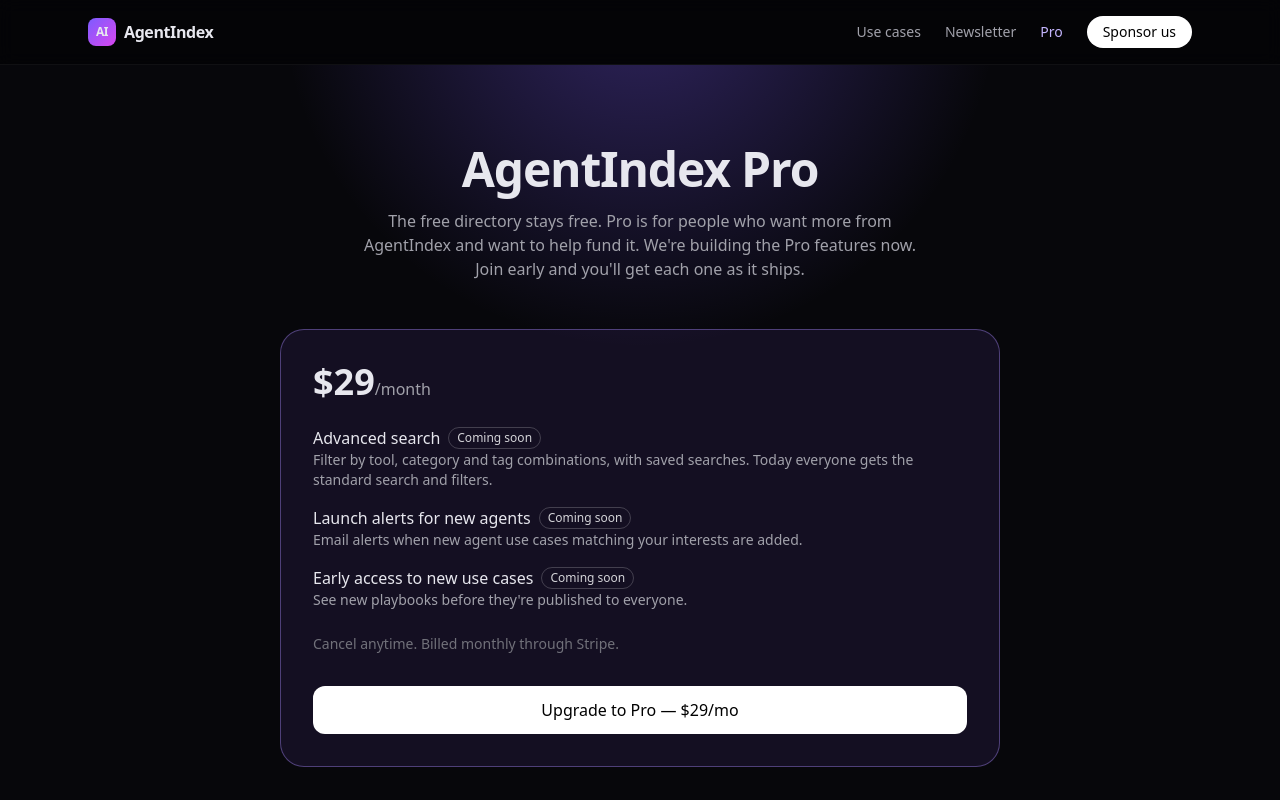
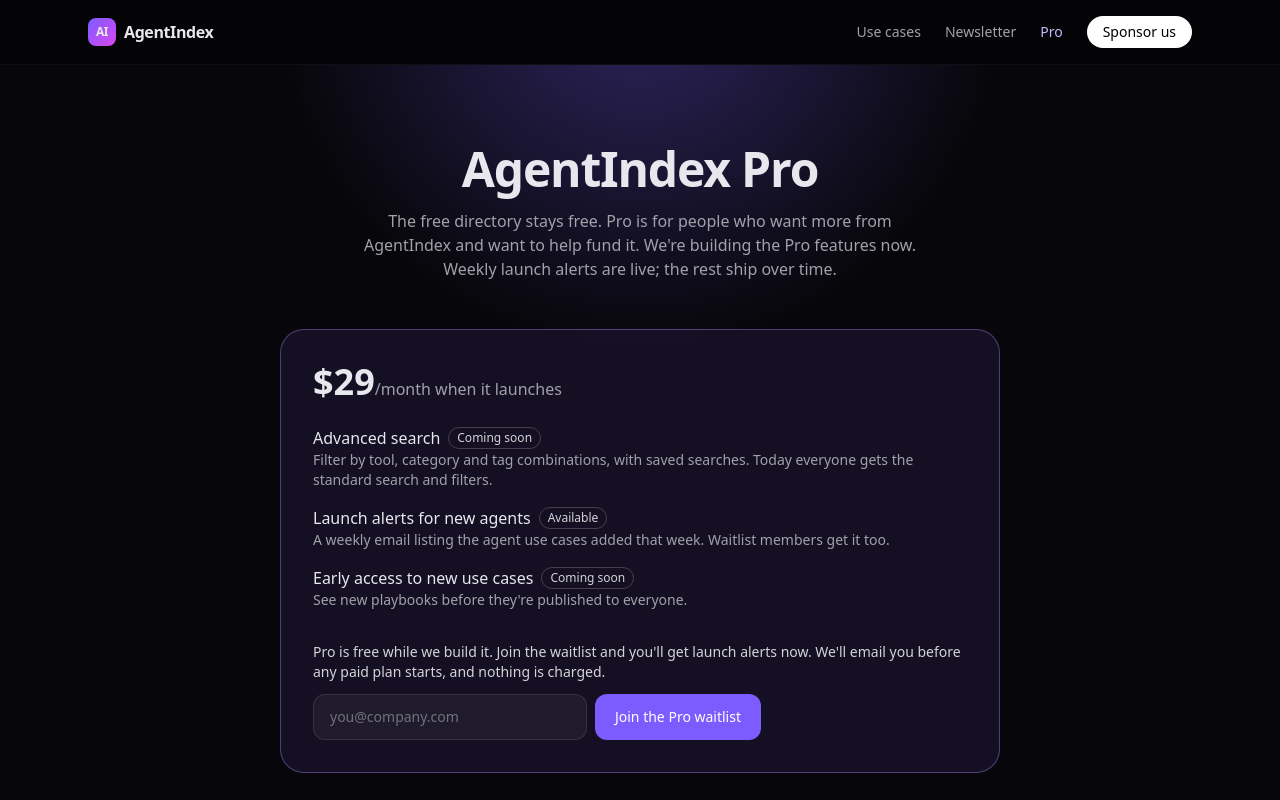
Before and after one commit to robertozanatta1/AgentIndex, a Next.js app: page /pro in a window 1280 px wide. Shown: the top 800 px of the page. Built offline with nearby package versions, Linux system fonts and the light colour scheme; no server answers.

Commit message:
Pro: free waitlist (checkout behind PRO_CHECKOUT_ENABLED), weekly launch alerts cron

```diff
--- a/app/api/checkout/pro/route.ts
+++ b/app/api/checkout/pro/route.ts
@@ -2,6 +2,8 @@
 import { siteUrl, stripePost } from "@/lib/stripe";
 // Creates a Stripe Checkout session for AgentIndex Pro ($29/mo, price set by STRIPE_PRO_PRICE_ID).
 export async function POST(req: Request) {
+  // Off by default: Pro is a free waitlist until a Pro feature ships. Set PRO_CHECKOUT_ENABLED=true to charge.
+  if (process.env.PRO_CHECKOUT_ENABLED !== "true") return NextResponse.json({ error: "Pro checkout not open yet" }, { status: 503 });
   const price = process.env.STRIPE_PRO_PRICE_ID;
   if (!process.env.STRIPE_SECRET_KEY || !price) return NextResponse.json({ error: "Payments not configured yet" }, { status: 503 });
   const { email = "" } = await req.json().catch(() => ({}));
--- /dev/null
+++ b/app/api/cron/launch-alerts/route.ts
@@ -0,0 +1,26 @@
+import { NextResponse } from "next/server";
+import { getUseCases } from "@/lib/data";
+export const dynamic = "force-dynamic";
+// Weekly launch alerts: emails use cases with addedAt in the last 7 days to the Pro waitlist audience.
+// Runs from Vercel Cron (vercel.json). Needs CRON_SECRET (Vercel sends it as a Bearer token).
+// Sends only when RESEND_API_KEY, NEWSLETTER_FROM and RESEND_PRO_AUDIENCE_ID (or RESEND_AUDIENCE_ID) are set;
+// otherwise it returns a dry run with what would have been sent.
+export async function GET(req: Request) {
+  const secret = process.env.CRON_SECRET;
+  if (!secret || req.headers.get("authorization") !== `Bearer ${secret}`) return NextResponse.json({ error: "Unauthorized" }, { status: 401 });
+  const site = process.env.NEXT_PUBLIC_SITE_URL || "https://getagentindex.com";
+  const since = new Date(Date.now() - 7 * 864e5).toISOString().slice(0, 10);
+  const fresh = getUseCases().filter((u) => u.addedAt && u.addedAt >= since);
+  if (!fresh.length) return NextResponse.json({ sent: false, reason: "No new use cases this week" });
+  const subject = `${fresh.length} new AI agent use case${fresh.length > 1 ? "s" : ""} on AgentIndex`;
+  const esc = (s: string) => s.replace(/[&<>"]/g, (c) => ({ "&": "&amp;", "<": "&lt;", ">": "&gt;", '"': "&quot;" }[c]!));
+  const html = `<h2>New this week on AgentIndex</h2><ul>${fresh.map((u) => `<li><a href="${site}/usecases/${u.slug}">${esc(u.title)}</a> (${esc(u.category)}): ${esc(u.description)}</li>`).join("")}</ul><p><a href="{{{RESEND_UNSUBSCRIBE_URL}}}">Unsubscribe</a></p>`;
+  const key = process.env.RESEND_API_KEY, from = process.env.NEWSLETTER_FROM, audience = process.env.RESEND_PRO_AUDIENCE_ID || process.env.RESEND_AUDIENCE_ID;
+  if (!key || !from || !audience) return NextResponse.json({ sent: false, reason: "Resend not configured (dry run)", subject, items: fresh.map((u) => u.slug) });
+  const h = { Authorization: `Bearer ${key}`, "Content-Type": "application/json" };
+  const b = await fetch("https://api.resend.com/broadcasts", { method: "POST", headers: h, body: JSON.stringify({ audience_id: audience, from, subject, html, name: `Launch alerts ${since}` }) });
+  if (!b.ok) return NextResponse.json({ sent: false, error: await b.text() }, { status: 502 });
+  const { id } = await b.json();
+  const s = await fetch(`https://api.resend.com/broadcasts/${id}/send`, { method: "POST", headers: h, body: "{}" });
+  return NextResponse.json({ sent: s.ok, broadcast: id, count: fresh.length }, { status: s.ok ? 200 : 502 });
+}
--- a/app/page.tsx
+++ b/app/page.tsx
@@ -17,7 +17,7 @@
           <p className="mx-auto mt-6 max-w-2xl text-zinc-400">Stop guessing what agents are good for. Every entry is a concrete workflow — the tools, the steps, the guardrails — written for founders and operators who want to put agents to work.</p>
           <div id="newsletter" className="relative mt-10 flex flex-col items-center gap-4"><SubscribeForm />
             <Link href="/sponsor" className="text-sm text-zinc-400 hover:text-white">Reach operators and founders who browse AgentIndex for agent workflows → <span className="text-violet-300 underline underline-offset-4">Sponsor us</span></Link>
-            <Link href="/pro" className="rounded-full border border-violet-400/50 px-5 py-2 text-sm font-medium text-violet-200 hover:bg-violet-500/10">Upgrade to AgentIndex Pro · $29/mo</Link>
+            <Link href="/pro" className="rounded-full border border-violet-400/50 px-5 py-2 text-sm font-medium text-violet-200 hover:bg-violet-500/10">AgentIndex Pro: join the free waitlist</Link>
           </div>
         </div>
       </section>
--- a/app/pro/page.tsx
+++ b/app/pro/page.tsx
@@ -1,24 +1,28 @@
 import type { Metadata } from "next";
 import { contactEmail } from "@/lib/data";
 import ProCheckoutButton from "@/components/ProCheckoutButton";
+import SubscribeForm from "@/components/SubscribeForm";
+export const dynamic = "force-dynamic";
 export const metadata: Metadata = { title: "AgentIndex Pro", description: "AgentIndex Pro: $29/month. Launch alerts and early access to new AI agent use cases, rolling out to Pro members." };
 const features: { name: string; status: "Available" | "Coming soon"; text: string }[] = [
   { name: "Advanced search", status: "Coming soon", text: "Filter by tool, category and tag combinations, with saved searches. Today everyone gets the standard search and filters." },
-  { name: "Launch alerts for new agents", status: "Coming soon", text: "Email alerts when new agent use cases matching your interests are added." },
+  { name: "Launch alerts for new agents", status: "Available", text: "A weekly email listing the agent use cases added that week. Waitlist members get it too." },
   { name: "Early access to new use cases", status: "Coming soon", text: "See new playbooks before they're published to everyone." },
 ];
 export default function Pro() {
+  const checkout = process.env.PRO_CHECKOUT_ENABLED === "true";
   return (
     <main className="glow"><div className="mx-auto max-w-3xl px-6 py-20">
       <div className="text-center"><h1 className="text-4xl font-bold tracking-tight sm:text-5xl">AgentIndex Pro</h1>
-        <p className="mx-auto mt-4 max-w-xl text-zinc-400">The free directory stays free. Pro is for people who want more from AgentIndex and want to help fund it. We're building the Pro features now. Join early and you'll get each one as it ships.</p></div>
+        <p className="mx-auto mt-4 max-w-xl text-zinc-400">The free directory stays free. Pro is for people who want more from AgentIndex and want to help fund it. We're building the Pro features now. Weekly launch alerts are live; the rest ship over time.</p></div>
       <div className="mt-12 rounded-3xl border border-violet-400/40 bg-violet-500/10 p-8">
-        <p><span className="text-4xl font-bold">$29</span><span className="text-zinc-400">/month</span></p>
+        <p><span className="text-4xl font-bold">$29</span><span className="text-zinc-400">/month{checkout ? "" : " when it launches"}</span></p>
         <ul className="mt-6 space-y-4">{features.map((f) => (
           <li key={f.name}><div className="flex items-center gap-2 font-medium">{f.name}<span className="rounded-full border border-white/20 px-2 py-0.5 text-xs text-zinc-300">{f.status}</span></div>
             <p className="text-sm text-zinc-400">{f.text}</p></li>))}</ul>
-        <p className="mt-6 text-sm text-zinc-500">Cancel anytime. Billed monthly through Stripe.</p>
-        <ProCheckoutButton fallbackHref={`mailto:${contactEmail}?subject=${encodeURIComponent("AgentIndex Pro waitlist")}`} />
+        {checkout ? <><p className="mt-6 text-sm text-zinc-500">Cancel anytime. Billed monthly through Stripe.</p>
+        <ProCheckoutButton fallbackHref={`mailto:${contactEmail}?subject=${encodeURIComponent("AgentIndex Pro waitlist")}`} /></>
+        : <div className="mt-8"><p className="mb-3 text-sm text-zinc-300">Pro is free while we build it. Join the waitlist and you'll get launch alerts now. We'll email you before any paid plan starts, and nothing is charged.</p><SubscribeForm list="pro-waitlist" cta="Join the Pro waitlist" /></div>}
       </div>
     </div></main>
   );
--- a/components/ProCta.tsx
+++ b/components/ProCta.tsx
@@ -3,8 +3,8 @@
   return (
     <div className={`flex flex-col items-center justify-between gap-4 rounded-3xl border border-violet-400/30 bg-violet-500/10 ${compact ? "p-6" : "p-10"} sm:flex-row`}>
       <div><h3 className={`${compact ? "text-lg" : "text-2xl"} font-semibold`}>AgentIndex Pro</h3>
-        <p className="mt-1 text-zinc-300">Support the directory and get launch alerts and early access as they roll out. $29/mo.</p></div>
-      <Link href="/pro" className="rounded-full bg-white px-6 py-3 font-medium text-black hover:bg-zinc-200">Upgrade to Pro</Link>
+        <p className="mt-1 text-zinc-300">Weekly launch alerts for new agent use cases, with more Pro features coming. Free waitlist for now.</p></div>
+      <Link href="/pro" className="rounded-full bg-white px-6 py-3 font-medium text-black hover:bg-zinc-200">Join the Pro waitlist</Link>
     </div>
   );
 }
--- a/components/SubscribeForm.tsx
+++ b/components/SubscribeForm.tsx
@@ -1,11 +1,11 @@
 "use client";
 import { useState } from "react";
-export default function SubscribeForm() {
+export default function SubscribeForm({ list, cta = "Get new use cases" }: { list?: string; cta?: string } = {}) {
   const [email, setEmail] = useState("");
   const [state, setState] = useState<"idle" | "loading" | "ok" | "err">("idle");
   async function submit(e: React.FormEvent) {
     e.preventDefault(); setState("loading");
-    const r = await fetch("/api/subscribe", { method: "POST", headers: { "Content-Type": "application/json" }, body: JSON.stringify({ email }) });
+    const r = await fetch("/api/subscribe", { method: "POST", headers: { "Content-Type": "application/json" }, body: JSON.stringify({ email, list }) });
     setState(r.ok ? "ok" : "err"); if (r.ok) setEmail("");
   }
   return (
@@ -13,7 +13,7 @@
       <input type="email" required value={email} onChange={(e) => setEmail(e.target.value)} placeholder="you@company.com"
         className="flex-1 rounded-xl border border-white/10 bg-white/5 px-4 py-3 text-sm outline-none placeholder:text-zinc-500 focus:border-accent" />
       <button disabled={state === "loading"} className="rounded-xl bg-accent px-5 py-3 text-sm font-medium text-white hover:opacity-90 disabled:opacity-60">
-        {state === "loading" ? "Joining…" : "Get new use cases"}
+        {state === "loading" ? "Joining…" : cta}
       </button>
       {state === "ok" && <p className="text-sm text-emerald-400 sm:absolute sm:mt-14">You're in. 🎉</p>}
       {state === "err" && <p className="text-sm text-red-400 sm:absolute sm:mt-14">Something went wrong — try again.</p>}
--- a/data/usecases.json
+++ b/data/usecases.json
@@ -735,7 +735,8 @@
       "Run it on 5–10 real examples and review outputs.",
       "Schedule it (cron or trigger) and review a weekly digest."
     ],
-    "link": ""
+    "link": "",
+    "addedAt": "2026-10-16"
   },
   {
     "slug": "incident-postmortem-drafter",
@@ -757,7 +758,8 @@
       "Run it on 5–10 real examples and review outputs.",
       "Schedule it (cron or trigger) and review a weekly digest."
     ],
-    "link": ""
+    "link": "",
+    "addedAt": "2026-10-16"
   },
   {
     "slug": "rfp-answer-assistant",
@@ -778,7 +780,8 @@
       "Run it on 5–10 real examples and review outputs.",
       "Schedule it (cron or trigger) and review a weekly digest."
     ],
-    "link": ""
+    "link": "",
+    "addedAt": "2026-10-16"
   },
   {
     "slug": "release-notes-writer",
@@ -799,7 +802,8 @@
       "Run it on 5–10 real examples and review outputs.",
       "Schedule it (cron or trigger) and review a weekly digest."
     ],
-    "link": ""
+    "link": "",
+    "addedAt": "2026-10-16"
   },
   {
     "slug": "churn-risk-flagger",
@@ -821,7 +825,8 @@
       "Run it on 5–10 real examples and review outputs.",
       "Schedule it (cron or trigger) and review a weekly digest."
     ],
-    "link": ""
+    "link": "",
+    "addedAt": "2026-10-16"
   },
   {
     "slug": "bank-reconciliation-helper",
@@ -842,7 +847,8 @@
       "Run it on 5–10 real examples and review outputs.",
       "Schedule it (cron or trigger) and review a weekly digest."
     ],
-    "link": ""
+    "link": "",
+    "addedAt": "2026-10-16"
   },
   {
     "slug": "resume-screening-assistant",
@@ -863,7 +869,8 @@
       "Run it on 5–10 real examples and review outputs.",
       "Schedule it (cron or trigger) and review a weekly digest."
     ],
-    "link": ""
+    "link": "",
+    "addedAt": "2026-10-16"
   },
   {
     "slug": "docs-localization-agent",
@@ -884,6 +891,7 @@
       "Run it on 5–10 real examples and review outputs.",
       "Schedule it (cron or trigger) and review a weekly digest."
     ],
-    "link": ""
+    "link": "",
+    "addedAt": "2026-10-16"
   }
 ]
--- a/lib/data.ts
+++ b/lib/data.ts
@@ -10,6 +10,8 @@
   tools: string[];
   steps: string[];
   link?: string;
+  /** ISO date (YYYY-MM-DD) the use case was added; drives weekly launch alerts. */
+  addedAt?: string;
   /** When true, listing ranks above organic matches in search (must still match filters). */
   sponsored?: boolean;
   /** Lower number = higher priority among sponsored listings. */
```
Also changed, not shown: app/api/subscribe/route.ts (+8 -6 lines), vercel.json (added).
